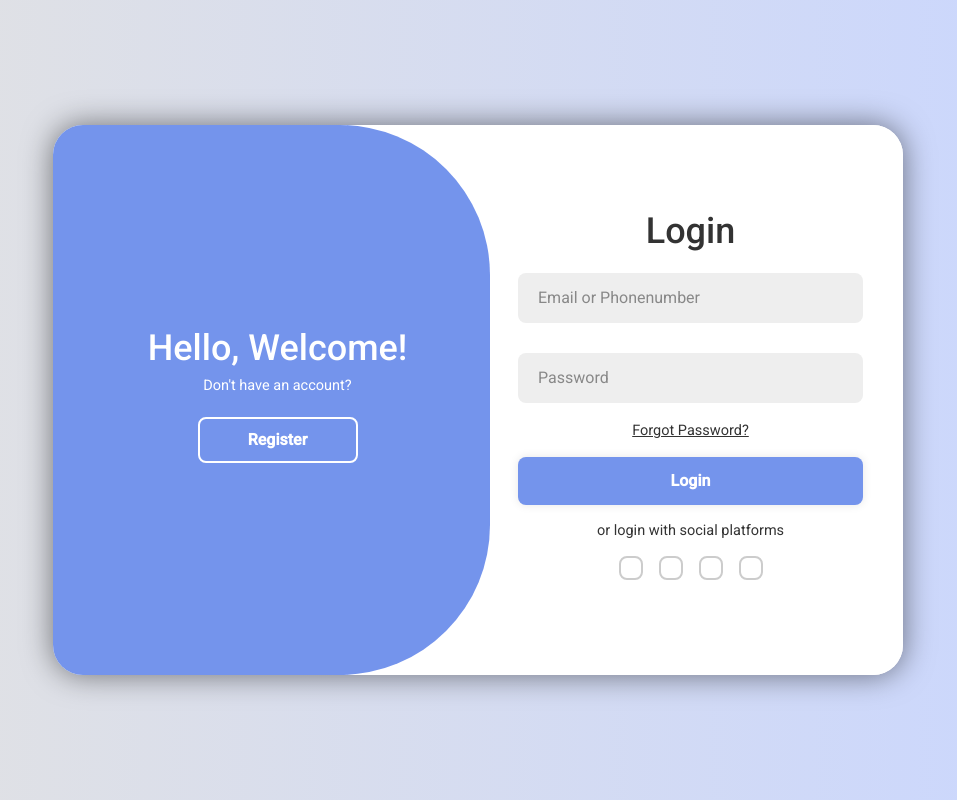
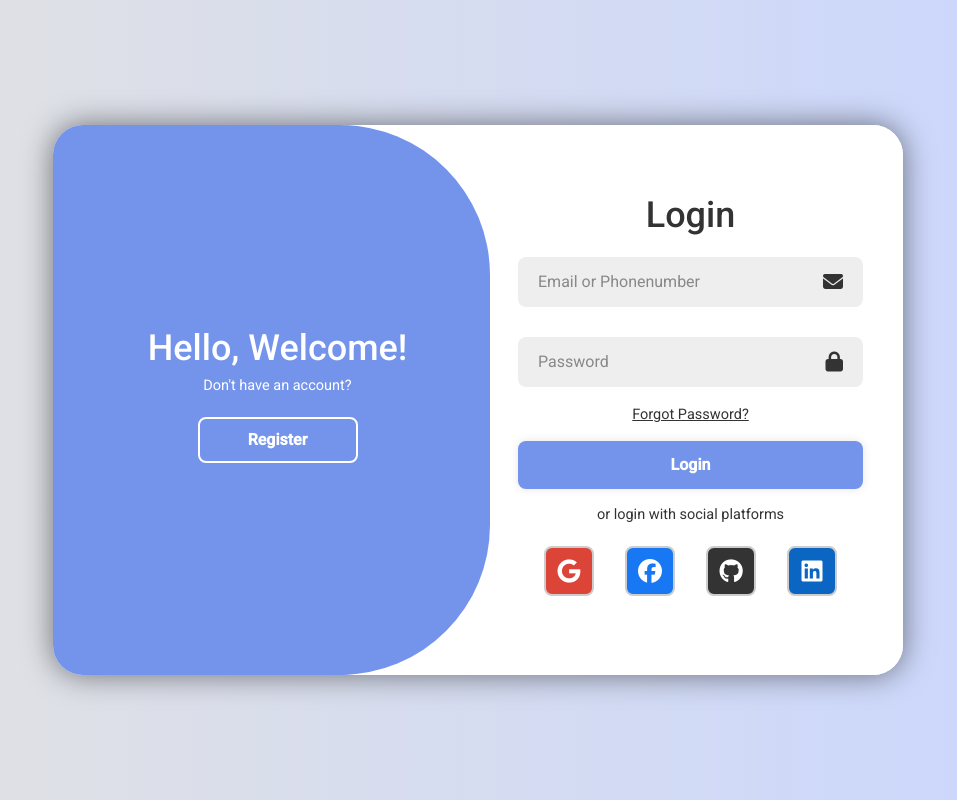
Before and after one commit to Subodh91008/student-managment-ui, an Angular app: page /login in a window 1280 px wide. Shown: the whole page, without its empty margins (162-1119 px from the left). Built offline with nearby package versions, Linux system fonts and the light colour scheme.

Commit message:
media icon added

```diff
--- a/src/pages/login/login.component.css
+++ b/src/pages/login/login.component.css
@@ -113,7 +113,6 @@ form{ width: 100%; }
         border: 2px solid #ccc;
         border-radius: 8px;
         font-size: 24px;
-        color: #333;
         margin: 0 8px;
     }
 
@@ -243,7 +242,7 @@ form{ width: 100%; }
   display: flex;
   justify-content: center;
   align-items: center;
-  padding: 20px;
+
 }
 
 /* Form Styling */
@@ -311,14 +310,8 @@ form{ width: 100%; }
     padding: 20px;
   }
 
-  .registration-form h2 {
-    font-size: 24px;
-  }
 
-  .form-control, .form-select {
-    padding: 10px;
-    font-size: 14px;
-  }
+
 
   .btn-primary {
     padding: 10px;
@@ -355,3 +348,59 @@ form{ width: 100%; }
    text-align: center;
 
   }
+
+  .social-icons {
+    display: flex;
+    gap: 15px;
+    justify-content: center;
+    margin-top: 20px;
+}
+
+.social-link {
+    font-size: 24px;
+    color: #ffffff;
+    width: 50px;
+    height: 50px;
+    display: flex;
+    align-items: center;
+    justify-content: center;
+    border-radius: 50%;
+    text-decoration: none;
+    transition: all 0.3s ease-in-out;
+}
+
+/* Google Icon */
+.google {
+    background: #DB4437;
+}
+
+.google:hover {
+    background: #b93224;
+}
+
+/* Facebook Icon */
+.facebook {
+    background: #1877F2;
+}
+
+.facebook:hover {
+    background: #0d6efd;
+}
+
+/* GitHub Icon */
+.github {
+    background: #333;
+}
+
+.github:hover {
+    background: #000;
+}
+
+/* LinkedIn Icon */
+.linkedin {
+    background: #0A66C2;
+}
+
+.linkedin:hover {
+    background: #004182;
+}
--- a/src/pages/login/login.component.html
+++ b/src/pages/login/login.component.html
@@ -4,12 +4,13 @@
       <form>
           <h1>Login</h1>
           <div class="input-box">
+            <span ><i class="fas fa-envelope"></i></span>
               <input type="text" [(ngModel)]="loginObj.email" name="email" placeholder="Email or Phonenumber" required>
-              <i class='bi bi-person'></i>
+
           </div>
           <div class="input-box">
               <input type="password" [(ngModel)]="loginObj.password" name="password" placeholder="Password" required>
-              <i class='bi bi-lock'></i>
+              <span><i class="fas fa-lock"></i></span>
           </div>
           <div class="forgot-link">
               <a href="#">Forgot Password?</a>
@@ -17,11 +18,14 @@
           <button type="submit" (click)="onLogin(loginObj)" class="btn">Login</button>
           <p>or login with social platforms</p>
           <div class="social-icons">
-              <a href="#"><i class='bi bi-google'></i></a>
-              <a href="#"><i class='bi bi-facebook'></i></a>
-              <a href="#"><i class='bi bi-github'></i></a>
-              <a href="#"><i class='bi bi-linkedin'></i></a>
-          </div>
+            <a href="#" class="social-link google"><i class="fa-brands fa-google" ></i></a>
+            <a href="#" class="social-link facebook"><i class="fa-brands fa-facebook"></i></a>
+            <a href="#" class="social-link github"><i class="fa-brands fa-github"></i></a>
+            <a href="#" class="social-link linkedin"><i class="fa-brands fa-linkedin"></i></a>
+        </div>
+
+
+
       </form>
   </div>
 
```
